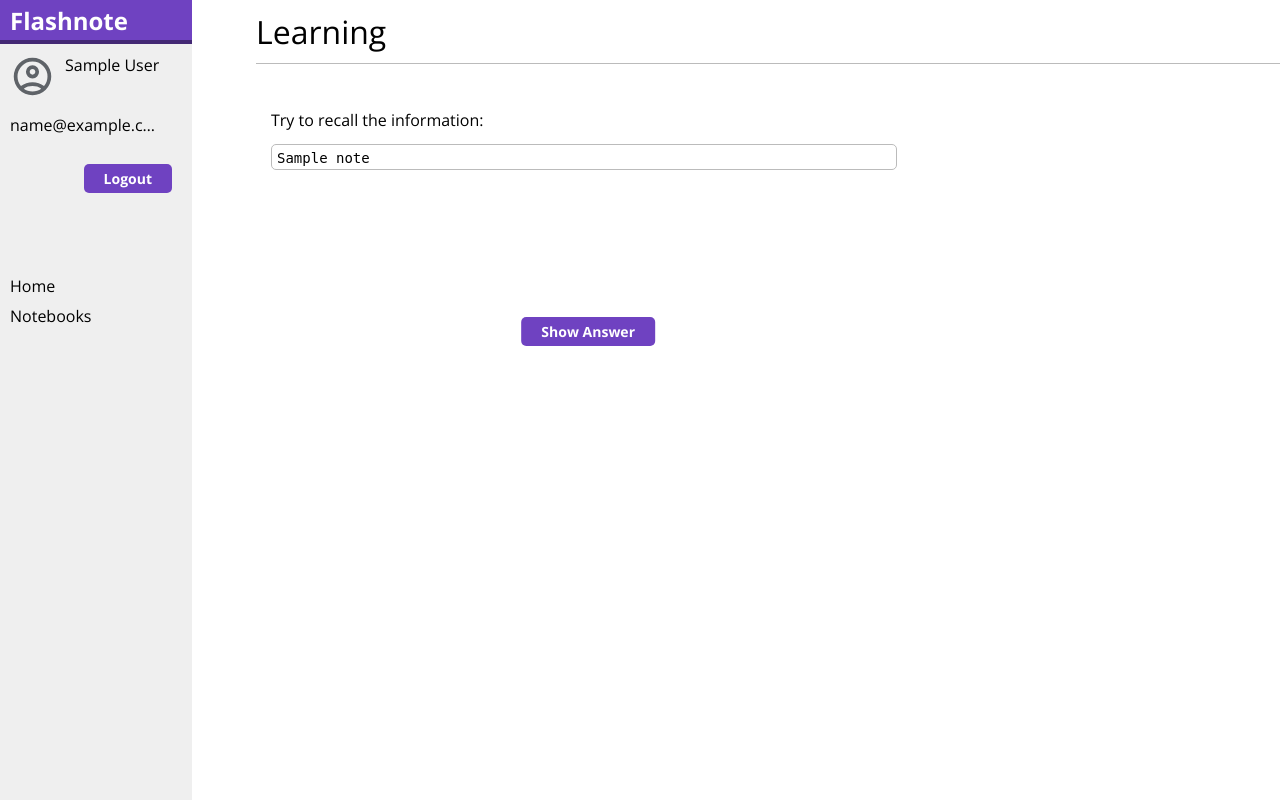
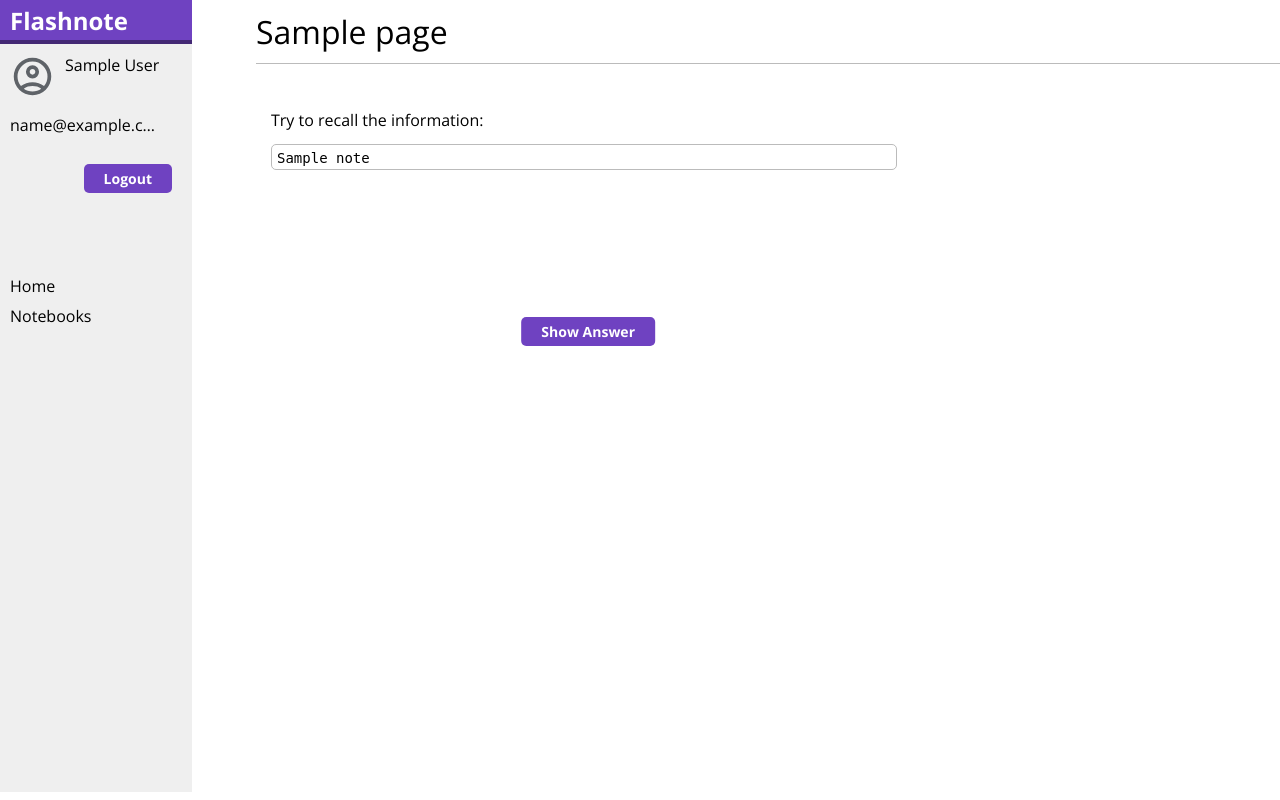
Before and after one commit to troshchiy/flashnote, a Django app: page /learning/page/00000000-0000-0000-0000-000000000001/ in a window 1280 px wide. Run offline with Django 5.2, Linux system fonts and the light colour scheme; a user stored in the database is signed in; tables that the repository leaves empty hold one stand-in row (values such as "Sample post").

Commit message:
Add the ability to learn flashcards of a notebook

```diff
--- a/flashnote/editor/static/css/editor.css
+++ b/flashnote/editor/static/css/editor.css
@@ -47,6 +47,7 @@ textarea:focus {
 .popup-menu .button, .popup-menu button {
     min-width:46px;
     box-sizing:content-box;
+    margin:4px 10px;
 }
 
 .confirm-button:active, #save-notes-btn:active {
--- a/flashnote/editor/templates/editor/notebooks/content.html
+++ b/flashnote/editor/templates/editor/notebooks/content.html
@@ -22,7 +22,7 @@
                         <td class="total-amount">{{ page_form.instance.notes.count }}</td>
                         <td class="material-symbols-outlined" onclick="show_popup_menu(this)">drag_indicator
                                 <div class="popup-menu">
-                                    <a class="button" href="{% url 'learning:learn' page_form.instance.id %}">
+                                    <a class="button" href="{% url 'learning:learn' 'page' page_form.instance.id %}">
                                         Learn
                                     </a>
                                     <button id="delete-btn" onclick="delete_row_form(this.parentNode.parentNode.parentNode)">
--- a/flashnote/editor/templates/editor/notebooks/list.html
+++ b/flashnote/editor/templates/editor/notebooks/list.html
@@ -22,6 +22,9 @@
                         <td class="total-amount">{{ notebook_form.instance.pages.count }}</td>
                         <td class="material-symbols-outlined" onclick="show_popup_menu(this)">drag_indicator
                             <div class="popup-menu">
+                                <a class="button" href="{% url 'learning:learn' 'notebook' notebook_form.instance.id %}">
+                                    Learn
+                                </a>
                                 <button id="delete-btn" onclick="delete_row_form(this.parentNode.parentNode.parentNode)">
                                     Delete
                                 </button>
--- a/flashnote/editor/templates/editor/pages/content.html
+++ b/flashnote/editor/templates/editor/pages/content.html
@@ -1,7 +1,7 @@
 {% extends "editor/base.html" %}
 {% load static %}
 
-{% block title %}Editor{% endblock %}
+{% block title %}{{ page.title }}{% endblock %}
 
 {% block content %}
     <div id="editor-header">
--- a/flashnote/learning/templates/learning/flashcard.html
+++ b/flashnote/learning/templates/learning/flashcard.html
@@ -1,12 +1,12 @@
 {% extends 'editor/base.html' %}
 {% load static %}
 
-{% block title %}Learning{% endblock %}
+{% block title %}Learn - {{ notebook_or_page_title }}{% endblock %}
 
 {% block content %}
-    <h1>Learning</h1>
+    <h1>{{ notebook_or_page_title }}</h1>
     <form id="flashcard" method="post" data-note="{{ flashcard_form.instance.id }}"
-          action="{% url 'learning:learn' flashcard_form.instance.page.id %}">
+          action="{% url 'learning:learn' notebook_or_page notebook_or_page_id %}">
         {% csrf_token %}
         <div id="recall-tip">Try to recall the information:</div>
         <div id="flashcard-question">{{ flashcard_form.question }}</div>
--- a/flashnote/learning/urls.py
+++ b/flashnote/learning/urls.py
@@ -6,5 +6,5 @@ from . import views
 app_name = 'learning'
 
 urlpatterns = [
-    path('page/<uuid:page_id>/', login_required(views.LearnView.as_view()), name='learn')
+    path('<str:notebook_or_page>/<uuid:notebook_or_page_id>/', login_required(views.LearnView.as_view()), name='learn')
 ]
--- a/flashnote/learning/views.py
+++ b/flashnote/learning/views.py
@@ -3,24 +3,40 @@ from django.utils import timezone
 from django.shortcuts import render
 from django.http import Http404
 from django.views import View
-from editor.models import Page, Note
+from editor.models import Notebook, Page, Note
 from editor.forms import NoteForm
 
 
 class LearnView(View):
     template_name = 'learning/flashcard.html'
 
-    def get(self, request, page_id):
-        try:
-            page = Page.objects.user(request.user).get(id=page_id)
-        except Page.DoesNotExist:
+    def get(self, request, notebook_or_page, notebook_or_page_id):
+        if notebook_or_page == 'notebook':
+            try:
+                notebook = Notebook.objects.user(request.user).get(id=notebook_or_page_id)
+            except Notebook.DoesNotExist:
+                raise Http404
+
+            pages = Page.objects.filter(notebook=notebook)
+            flashcards = Note.objects.filter(page__in=pages).exclude(question='').order_by('next_review')
+            notebook_or_page_title = notebook.title
+        elif notebook_or_page == 'page':
+            try:
+                page = Page.objects.user(request.user).get(id=notebook_or_page_id)
+            except Page.DoesNotExist:
+                raise Http404
+            flashcards = Note.objects.filter(page=page).exclude(question='').order_by('next_review')
+            notebook_or_page_title = page.title
+        else:
             raise Http404
 
-        flashcards = Note.objects.filter(page=page).exclude(question='').order_by('next_review')
         flashcard_form = NoteForm(instance=flashcards[0])
-        return render(request, self.template_name, {'flashcard_form': flashcard_form})
+        return render(request, self.template_name, {'notebook_or_page': notebook_or_page,
+                                                    'notebook_or_page_id': notebook_or_page_id,
+                                                    'notebook_or_page_title': notebook_or_page_title,
+                                                    'flashcard_form': flashcard_form})
 
-    def post(self, request, page_id):
+    def post(self, request, notebook_or_page, notebook_or_page_id):
         try:
             flashcard = Note.objects.get(id=request.POST['note_id'])
         except Note.DoesNotExist:
@@ -51,4 +67,4 @@ class LearnView(View):
             flashcard.easiness_factor = 1.3
 
         flashcard.save()
-        return self.get(request, page_id)
+        return self.get(request, notebook_or_page, notebook_or_page_id)
--- a/flashnote/static/css/main.css
+++ b/flashnote/static/css/main.css
@@ -117,7 +117,7 @@ thead th {
 
 #sidebar {
     width:15%;
-    height:100vh;
+    height:99vh;
     background:#efefef;
     position:-webkit-sticky;
     position:sticky;
```
